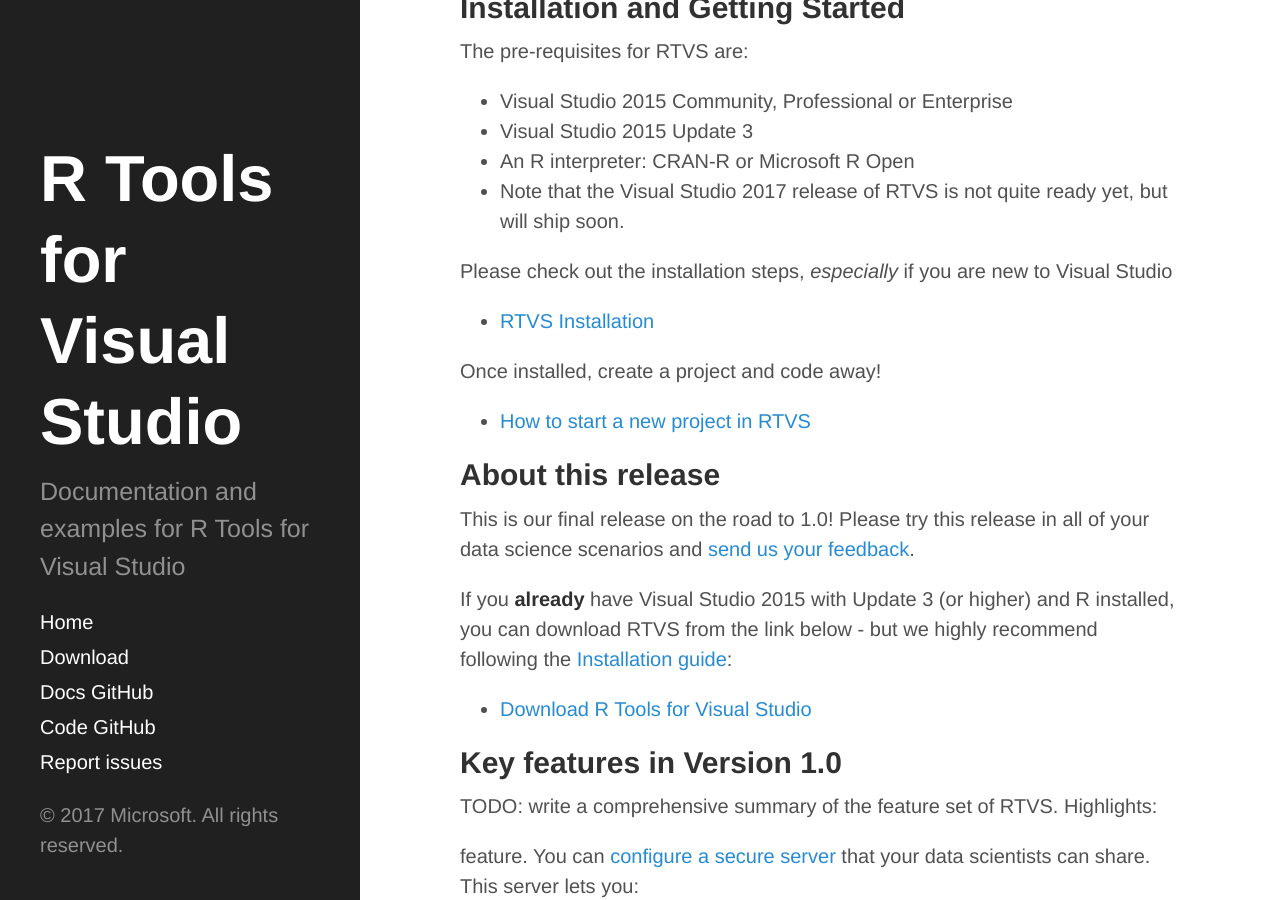
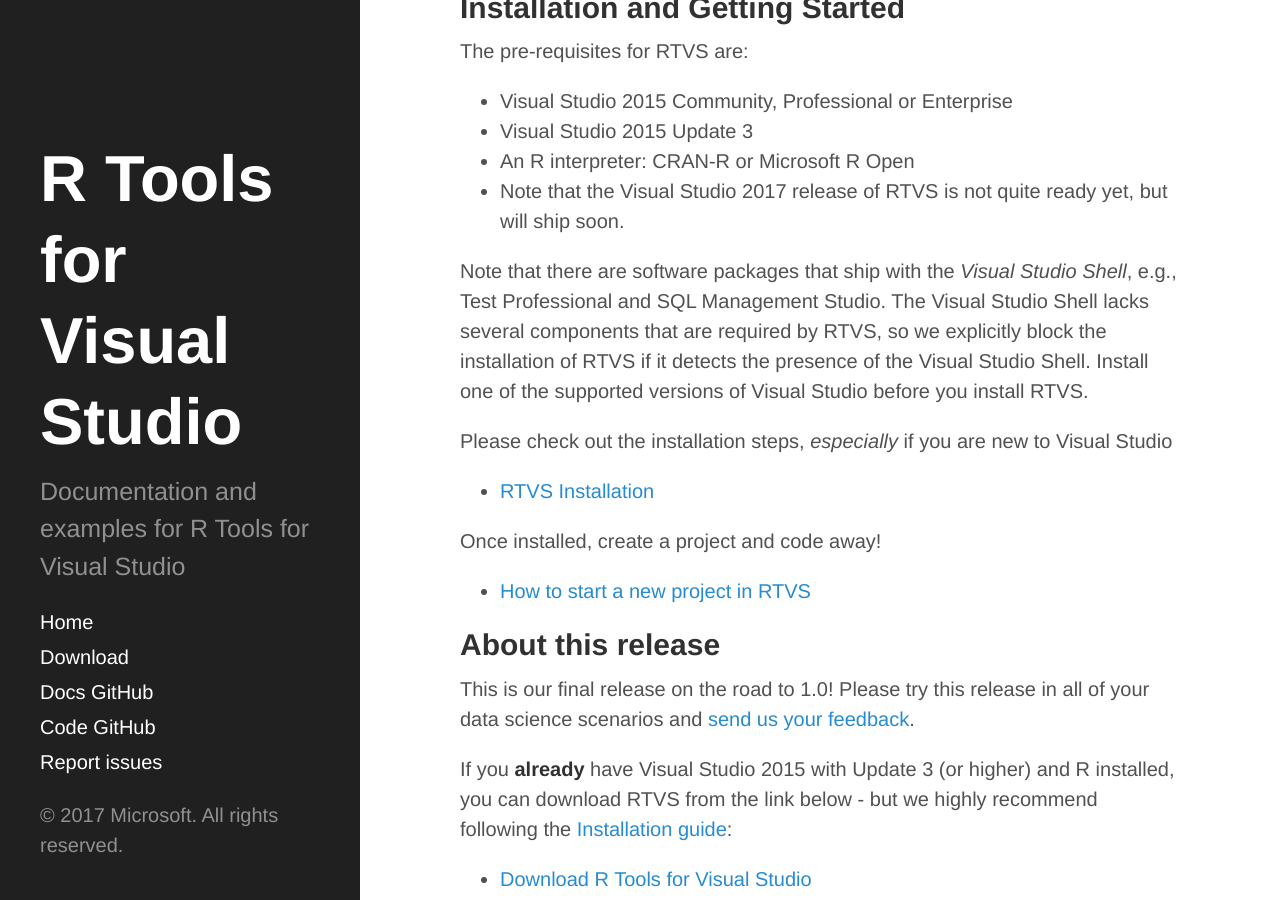
Before and after one commit to microsoft/RTVS-docs, a Jekyll site: the page built from index.md, in a window 1280 px wide and 900 px high, scrolled down 671 px. Built offline with Jekyll 4.4.1, drawn with Linux system fonts in a browser that asks for light colours; our own code applies the rules of GitHub Pages for plain Markdown files; some of the changed text lies outside the part shown.

Commit message:
Added disclaimer about VS shell, and clarifying how disabling feedback can affect our Send a Frown command.

```diff
--- a/index.md
+++ b/index.md
@@ -15,6 +15,12 @@
 * An R interpreter: CRAN-R or Microsoft R Open
 * Note that the Visual Studio 2017 release of RTVS is not quite ready yet, but
   will ship soon.
+
+Note that there are software packages that ship with the _Visual Studio Shell_,
+e.g., Test Professional and SQL Management Studio. The Visual Studio Shell lacks
+several components that are required by RTVS, so we explicitly block the
+installation of RTVS if it detects the presence of the Visual Studio Shell.
+Install one of the supported versions of Visual Studio before you install RTVS.
 
 Please check out the installation steps, *especially* if you are new to Visual
 Studio
@@ -96,6 +102,10 @@
 start your mail client and attach the log file. You have the opportunity to
 examine the contents of those files before you click Send. The logs are written
 into `%TEMP%/RTVSlogs.zip` in case you want to send it yourself.
+
+Note that the above logging functionality will not be available if you have
+explicitly opted out of Visual Studio telemetry through the Help -> Feedback ->
+Settings menu command, or during installation.
 
 1. **Via email**: You can send direct feedback to the team at
 [rtvsuserfeedback@microsoft.com](mailto:rtvsuserfeedback@microsoft.com).
```
